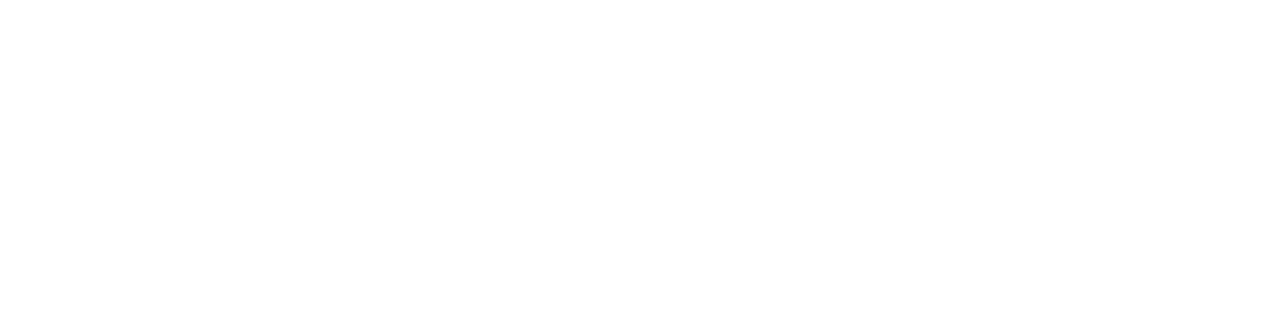
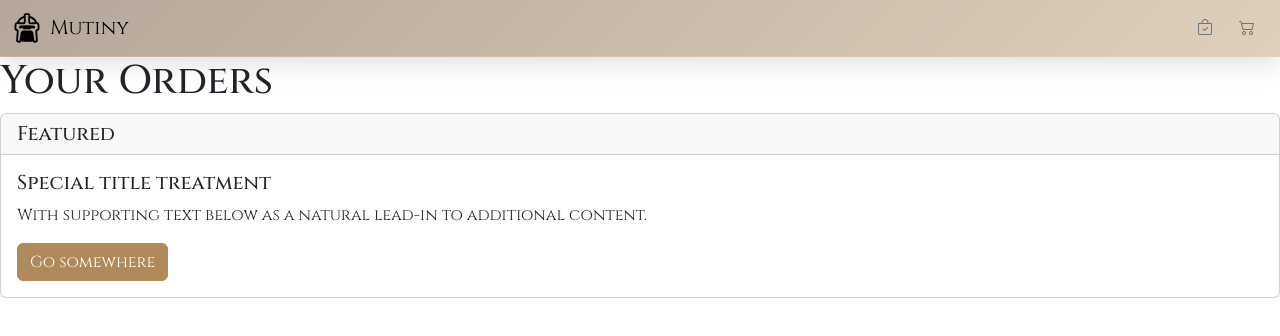
Before and after one commit to Shaimal147/mutiny, a React (Vite) app in the folder client/: page /orders in a window 1280 px wide. Before the commit this address had no page. Shown: the top 336 px of the page. Built offline with nearby package versions, Linux system fonts and the light colour scheme.

Commit message:
Add order page + order card component

```diff
--- a/client/index.html
+++ b/client/index.html
@@ -7,7 +7,6 @@
     <link rel="preconnect" href="https://fonts.googleapis.com">
     <link rel="preconnect" href="https://fonts.gstatic.com" crossorigin>
     <link href="https://fonts.googleapis.com/css2?family=Cinzel:wght@400..900&display=swap" rel="stylesheet">
-    <title>Mutiny - Home</title>
   </head>
   <body>
     <div id="root"></div>
--- a/client/src/App.jsx
+++ b/client/src/App.jsx
@@ -1,6 +1,7 @@
 import { Routes, Route } from 'react-router'
 import HomePage from './Pages/HomePage/HomePage'
 import CheckoutPage from './Pages/CheckoutPage/CheckoutPage'
+import OrdersPage from './Pages/OrdersPage/OrdersPage'
 import './App.css'
 
 function App() {
@@ -9,6 +10,7 @@
       <Routes>
         <Route path="/" element={<HomePage />} />
         <Route path="/checkout" element={<CheckoutPage />} />
+        <Route path="/orders" element={<OrdersPage />} />
       </Routes>
   )
 }
--- a/client/src/Pages/CheckoutPage/CheckoutPage.jsx
+++ b/client/src/Pages/CheckoutPage/CheckoutPage.jsx
@@ -6,6 +6,7 @@
 
     return (
         <>
+            <title>Mutiny - Checkout</title>
             <CheckoutPageHeader />
             <div className="d-flex flex-column flex-lg-row gap-4 m-5 justify-content-evenly align-items-stretch w-100">
                 <ReviewOrderSection />
--- a/client/src/Pages/HomePage/HomePage.jsx
+++ b/client/src/Pages/HomePage/HomePage.jsx
@@ -6,6 +6,7 @@
 
     return (
         <>
+            <title>Mutiny - Home</title>
             <HomePageNav />
             <div className="product-container">
                 <ProductCard />
--- /dev/null
+++ b/client/src/Pages/OrdersPage/OrdersPage.jsx
@@ -0,0 +1,18 @@
+import OrderCard from "../../components/OrderCard/OrderCard";
+import OrdersPageNav from "../../components/OrdersPageNav/OrdersPageNav";
+
+function OrdersPage() {
+
+    return (
+        <>
+            <title>Mutiny - Orders</title>
+            <OrdersPageNav />
+            <h1>Your Orders</h1>
+            <div>
+                <OrderCard />
+            </div>
+        </>
+    )
+}
+
+export default OrdersPage
--- a/client/src/components/CheckoutPageHeader/CheckoutPageHeader.jsx
+++ b/client/src/components/CheckoutPageHeader/CheckoutPageHeader.jsx
@@ -8,7 +8,7 @@
                     <div className="container-fluid gap-2">
                         <div className="d-flex align-items-center gap-2">
                             <img src={companyLogo} alt="company logo" width={30} />
-                            <a className="navbar-brand">Mutiny</a>
+                            <a className="navbar-brand" href="/">Mutiny</a>
                         </div>
                         <div>
                             Checkout (0 items)
--- a/client/src/components/HomePageNav/HomePageNav.jsx
+++ b/client/src/components/HomePageNav/HomePageNav.jsx
@@ -8,7 +8,7 @@
             <div className="container-fluid gap-2">
                 <div className="d-flex align-items-center gap-2">
                     <img src={companyLogo} alt="company logo" width={30} />
-                    <a className="navbar-brand">Mutiny</a>
+                    <a className="navbar-brand" href='/'>Mutiny</a>
                 </div>
                 <form className="d-flex" role="search">
                     <div className="input-group">
@@ -19,12 +19,12 @@
                     </div>
                 </form>
                 <div>
-                    <button className="btn btn-outline-secondary btn-glass">
+                    <a className="btn btn-outline-secondary btn-glass" href='/orders'>
                         <i className="bi bi-bag-check"></i>
-                    </button>
-                    <button className="btn btn-outline-secondary btn-glass">
+                    </a>
+                    <a className="btn btn-outline-secondary btn-glass" href='/checkout'>
                         <i className="bi bi-cart2"></i>
-                    </button>
+                    </a>
                 </div>
             </div>
         </nav>
--- /dev/null
+++ b/client/src/components/OrderCard/OrderCard.css
@@ -0,0 +1,11 @@
+.btn-secondary {
+  background-color: #b0895a;
+  border-color: #b0895a;
+  color: #fff;
+}
+
+.btn-secondary:hover {
+  background-color: #8b5e2f;
+  border-color: #8b5e2f;
+  color: #fff;
+}
--- /dev/null
+++ b/client/src/components/OrderCard/OrderCard.jsx
@@ -0,0 +1,17 @@
+import './OrderCard.css'
+
+function OrderCard() {
+
+    return (
+        <div class="card">
+            <h5 class="card-header">Featured</h5>
+            <div class="card-body">
+                <h5 class="card-title">Special title treatment</h5>
+                <p class="card-text">With supporting text below as a natural lead-in to additional content.</p>
+                <a href="#" class="btn btn-secondary">Go somewhere</a>
+            </div>
+        </div>
+    )
+}
+
+export default OrderCard
--- /dev/null
+++ b/client/src/components/OrdersPageNav/OrdersPageNav.css
@@ -0,0 +1,31 @@
+.glass-navbar {
+  background: linear-gradient(
+    135deg,
+    rgba(90, 60, 30, 0.45),
+    rgba(160, 120, 60, 0.35)
+  );
+  backdrop-filter: blur(12px);
+  -webkit-backdrop-filter: blur(12px);
+
+  border-bottom: 1px solid rgba(255, 215, 150, 0.25);
+  box-shadow:
+    0 4px 30px rgba(0, 0, 0, 0.15);
+
+  transition: background 0.3s ease, box-shadow 0.3s ease;
+}
+
+.btn-outline-secondary:hover {
+  background-color: #8b5e2f;
+  border-color: #8b5e2f;
+  color: #fff;
+}
+
+.btn-outline-secondary.btn-glass {
+  border-color: transparent;
+}
+
+.btn-outline-secondary.btn-glass:hover {
+  background-color: #8b5e2f;
+  border-color: #8b5e2f;
+  color: #fff;
+}
--- /dev/null
+++ b/client/src/components/OrdersPageNav/OrdersPageNav.jsx
@@ -0,0 +1,27 @@
+import './OrdersPageNav.css'
+import companyLogo from '../../assets/icons8-armor.svg'
+
+function OrdersPageNav() {
+
+    return (
+        <nav className="navbar glass-navbar">
+                    <div className="container-fluid gap-2">
+                        <div className="d-flex align-items-center gap-2">
+                            <img src={companyLogo} alt="company logo" width={30} />
+                            <a className="navbar-brand" href='/'>Mutiny</a>
+                        </div>
+                        <div></div>
+                        <div>
+                            <a className="btn btn-outline-secondary btn-glass" href='/orders'>
+                                <i className="bi bi-bag-check"></i>
+                            </a>
+                            <a className="btn btn-outline-secondary btn-glass" href='/checkout'>
+                                <i className="bi bi-cart2"></i>
+                            </a>
+                        </div>
+                    </div>
+                </nav>
+    )
+}
+
+export default OrdersPageNav
```
Also changed, not shown: client/src/Pages/OrdersPage/OrdersPage.css (added).
